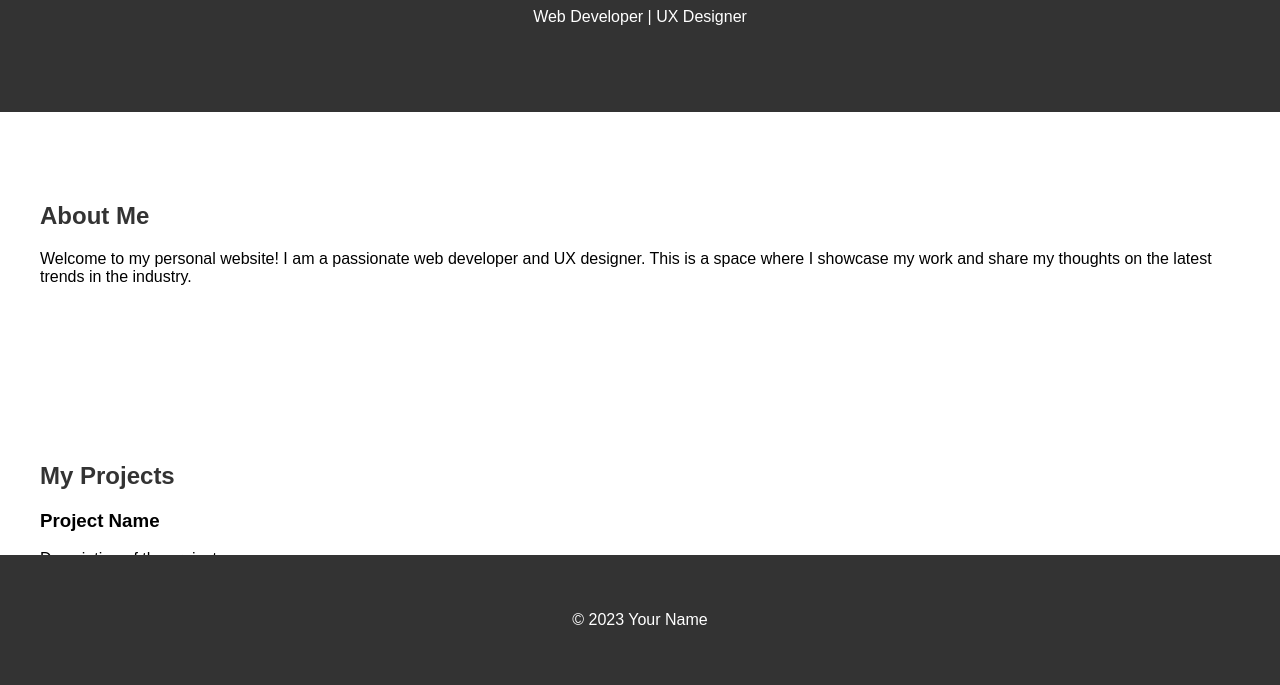
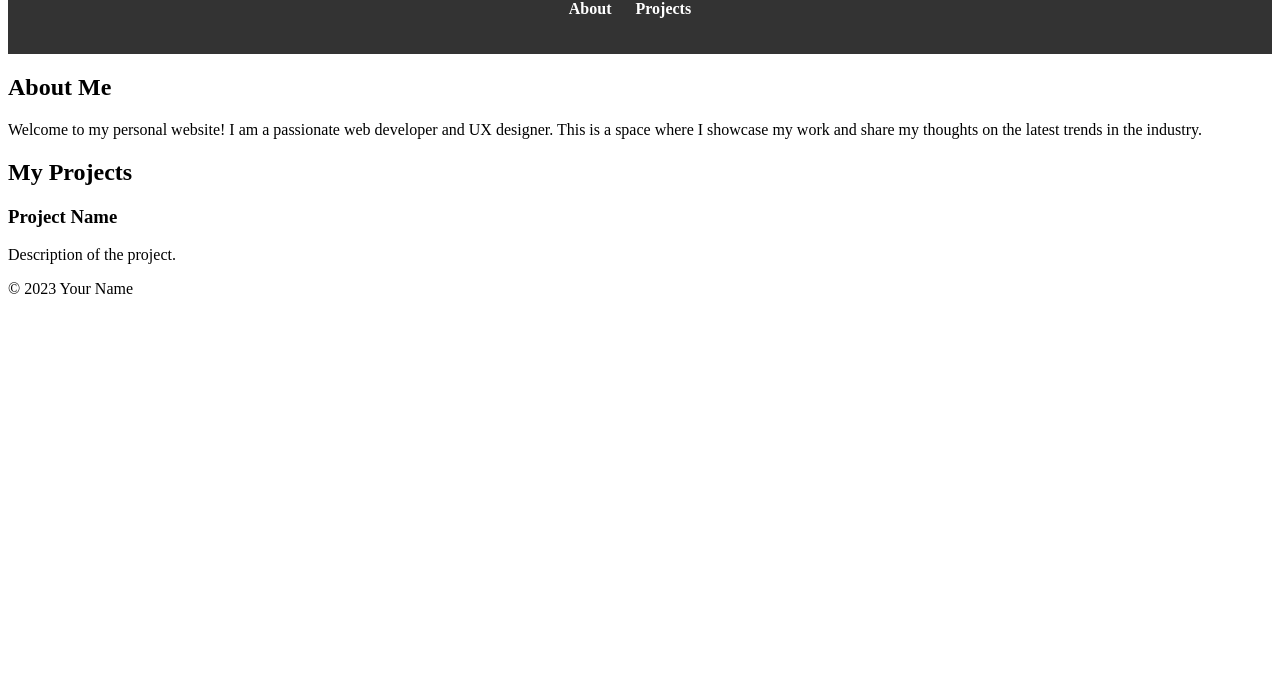
Before and after one commit to hfloralin/hfloralin.github.io, a plain HTML site: page index.html in a window 1280 px wide. Shown: the part 115-800 px from the top of the page. Drawn offline with Linux system fonts and the light colour scheme.

Commit message:
adding a header

```diff
--- a/index.html
+++ b/index.html
@@ -13,9 +13,16 @@
             <h1>Your Name</h1>
             <p>Web Developer | UX Designer</p>
         </div>
+        <nav>
+            <ul>
+                <li><a href="#about">About</a></li>
+                <li><a href="#projects">Projects</a></li>
+                <!-- Add more navigation links as needed -->
+            </ul>
+        </nav>
     </header>
 
-    <section class="about">
+    <section id="about" class="about">
         <div class="container">
             <h2>About Me</h2>
             <p>
@@ -25,7 +32,7 @@
         </div>
     </section>
 
-    <section class="projects">
+    <section id="projects" class="projects">
         <div class="container">
             <h2>My Projects</h2>
             <!-- Add your project details here -->
--- a/styles.css
+++ b/styles.css
@@ -1,44 +1,31 @@
-body {
-    font-family: 'Arial', sans-serif;
-    margin: 0;
-    padding: 0;
-}
-
-.container {
-    max-width: 1200px;
-    margin: 0 auto;
-    padding: 20px;
-}
+/* ... Your existing styles ... */
 
 header {
     background-color: #333;
     color: #fff;
     text-align: center;
-    padding: 50px 0;
+    padding: 20px 0;
 }
 
 header h1 {
     margin: 0;
 }
 
-.about, .projects, .contact {
-    padding: 50px 0;
+nav ul {
+    list-style: none;
+    padding: 0;
 }
 
-section h2 {
-    color: #333;
+nav li {
+    display: inline;
+    margin-right: 20px;
 }
 
-.project {
-    margin-bottom: 20px;
+nav a {
+    text-decoration: none;
+    color: #fff;
+    font-weight: bold;
+    font-size: 16px;
 }
 
-footer {
-    background-color: #333;
-    color: #fff;
-    text-align: center;
-    padding: 20px 0;
-    position: absolute;
-    width: 100%;
-    bottom: 0;
-}
+/* ... Your existing styles ... */
```
